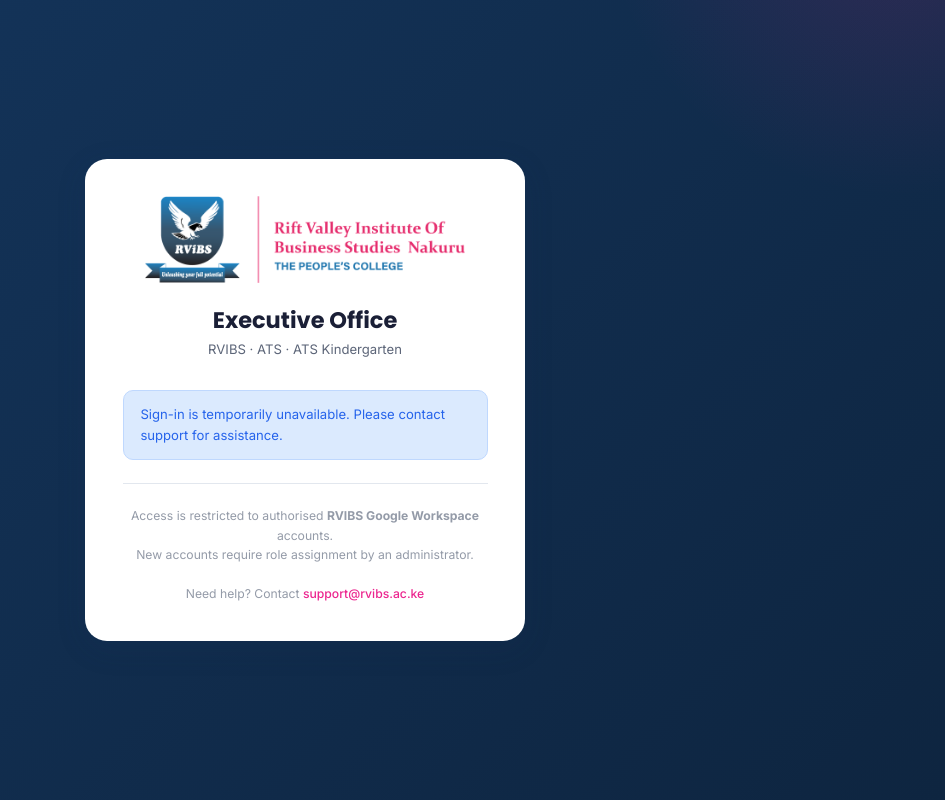
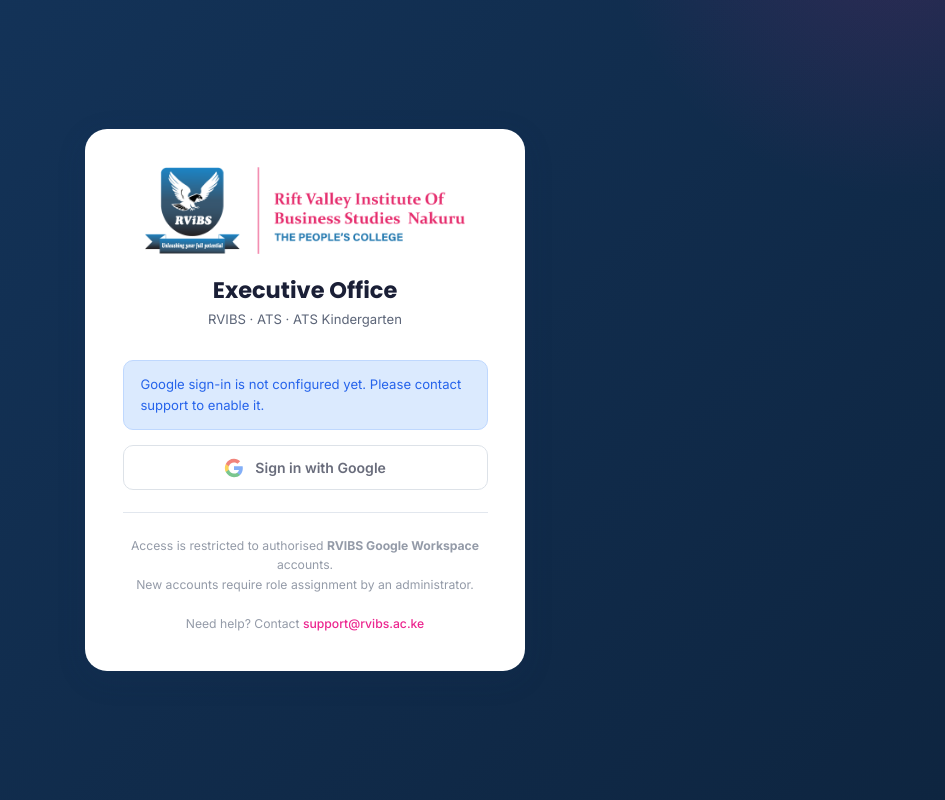
Before and after one commit to bwanatemba/rvibs-executive-office, a PHP site: page /login.php in a window 1280 px wide. Shown: the whole page, without its empty margins (335-1280 px from the left). Run offline with PHP 8.4, Linux system fonts and the light colour scheme; some libraries are stand-ins or nearby versions.

Commit message:
Disable Google sign-in until configured
The login page now shows a disabled Google sign-in button when Google OAuth is not configured, instead of rendering a broken or misleading link. The message was updated to clarify that an administrator must enable the feature, and the disabled button styling was added to communicate the unavailable state clearly.

```diff
--- a/assets/css/style.css
+++ b/assets/css/style.css
@@ -622,6 +622,7 @@ table.data-table { width: 100%; border-collapse: collapse; font-size: 0.875rem;
     transition: var(--transition);
 }
 .google-btn:hover { background: var(--c-bg); border-color: var(--c-primary); box-shadow: var(--shadow-sm); }
+.google-btn:disabled { cursor: not-allowed; opacity: 0.65; box-shadow: none; }
 .google-icon { width: 20px; height: 20px; }
 .login-info {
     margin-top: 1.5rem;
--- a/login.php
+++ b/login.php
@@ -55,16 +55,22 @@ $error = $_GET['error'] ?? '';
             </div>
         <?php elseif (!$googleConfigured): ?>
             <div class="alert alert-info">
-                Sign-in is temporarily unavailable. Please contact support for assistance.
+                Google sign-in is not configured yet. Please contact support to enable it.
             </div>
         <?php endif; ?>
 
-        <?php if ($googleConfigured): ?>
+            <?php if ($googleConfigured): ?>
             <a href="<?= e($googleUrl) ?>" class="google-btn">
+            <?php else: ?>
+            <button type="button" class="google-btn" disabled title="Google sign-in requires configuration by your administrator.">
+            <?php endif; ?>
                 <svg class="google-icon" viewBox="0 0 24 24"><path fill="#4285F4" d="M22.56 12.25c0-.78-.07-1.53-.2-2.25H12v4.26h5.92c-.26 1.37-1.04 2.53-2.21 3.31v2.77h3.57c2.08-1.92 3.28-4.74 3.28-8.09z"/><path fill="#34A853" d="M12 23c2.97 0 5.46-.98 7.28-2.66l-3.57-2.77c-.98.66-2.23 1.06-3.71 1.06-2.86 0-5.29-1.93-6.16-4.53H2.18v2.84C3.99 20.53 7.7 23 12 23z"/><path fill="#FBBC05" d="M5.84 14.09c-.22-.66-.35-1.36-.35-2.09s.13-1.43.35-2.09V7.07H2.18C1.43 8.55 1 10.22 1 12s.43 3.45 1.18 4.93l3.66-2.84z"/><path fill="#EA4335" d="M12 5.38c1.62 0 3.06.56 4.21 1.64l3.15-3.15C17.45 2.09 14.97 1 12 1 7.7 1 3.99 3.47 2.18 7.07l3.66 2.84c.87-2.6 3.3-4.53 6.16-4.53z"/></svg>
                 <span>Sign in with Google</span>
+            <?php if ($googleConfigured): ?>
             </a>
-        <?php endif; ?>
+            <?php else: ?>
+            </button>
+            <?php endif; ?>
 
         <div class="login-info">
             Access is restricted to authorised <strong>RVIBS Google Workspace</strong> accounts.<br>
```
